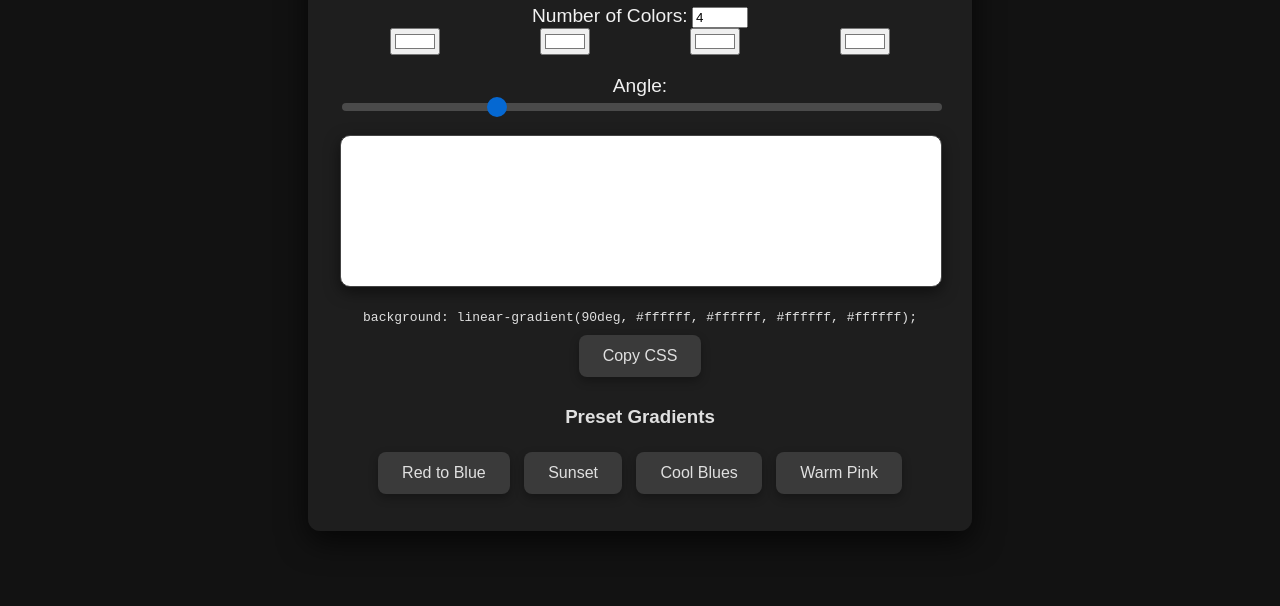
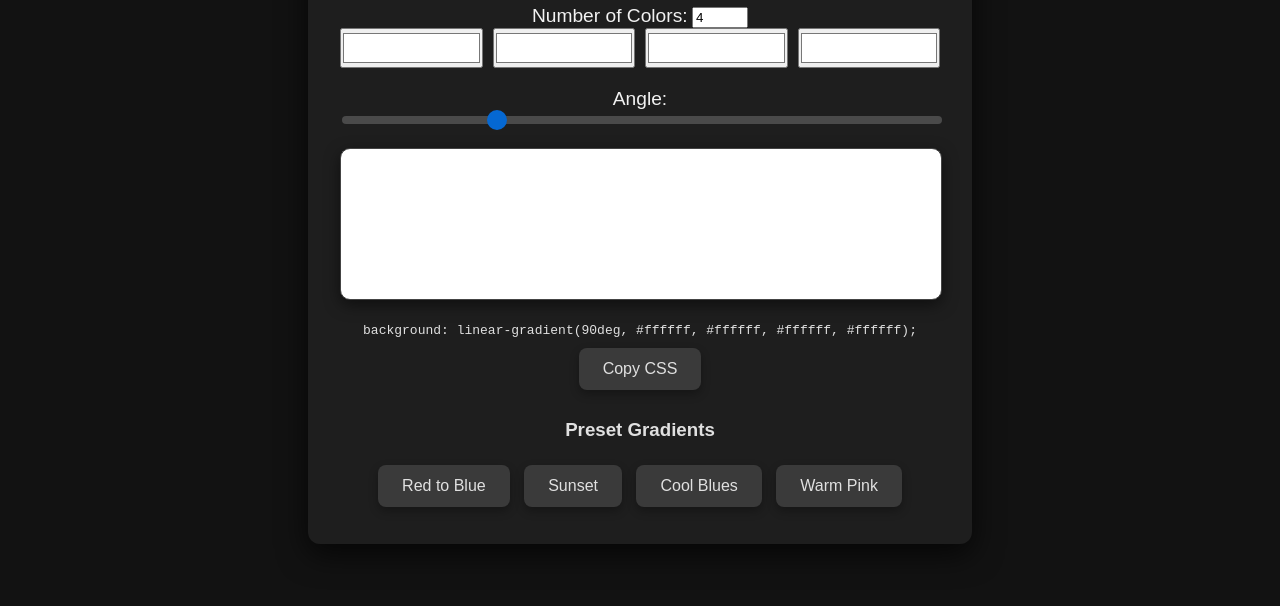
Before and after one commit to ClownStudiosDevelopment/Gradient-Generator, a plain HTML site: page main.html in a window 1280 px wide. Shown: the part 494-1100 px from the top of the page. Drawn offline with Linux system fonts and the light colour scheme.

Commit message:
Update main.css

```diff
--- a/main.css
+++ b/main.css
@@ -108,15 +108,16 @@ label {
 }
 
 .color-selectors {
-  display: flex;
-  justify-content: space-around;
-  align-items: center;
-  flex-wrap: wrap;
+  display: grid;
+  grid-template-columns: repeat(auto-fit, minmax(50px, 1fr)); /* Responsive grid */
+  gap: 10px;
   margin-bottom: 20px;
 }
 
-.color-selectors label {
-  margin-right: 10px;
+.color-selectors input[type="color"] {
+  width: 100%;
+  height: 40px;
+  padding: 0;
 }
 
 #gradient-box {
```
